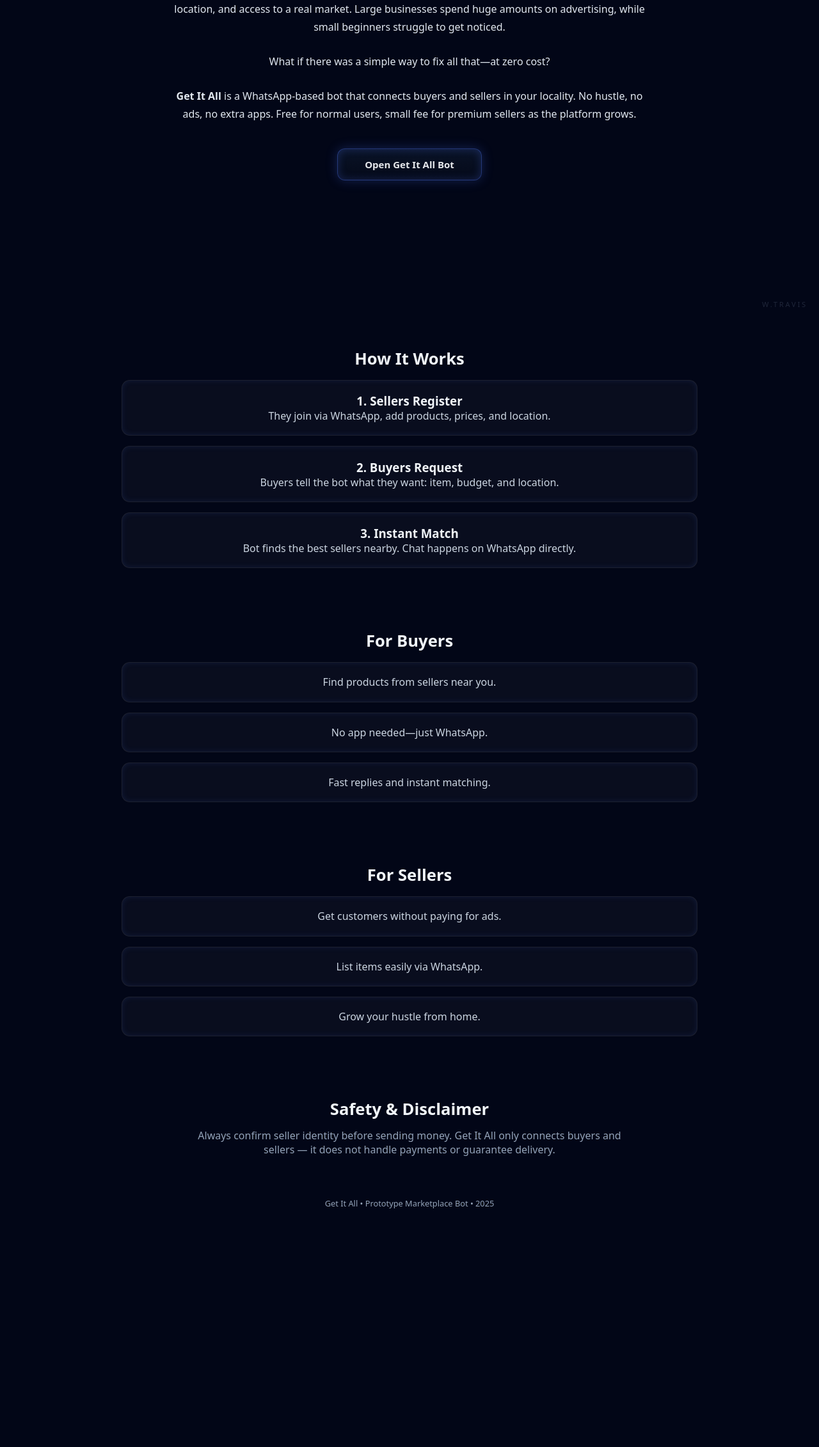
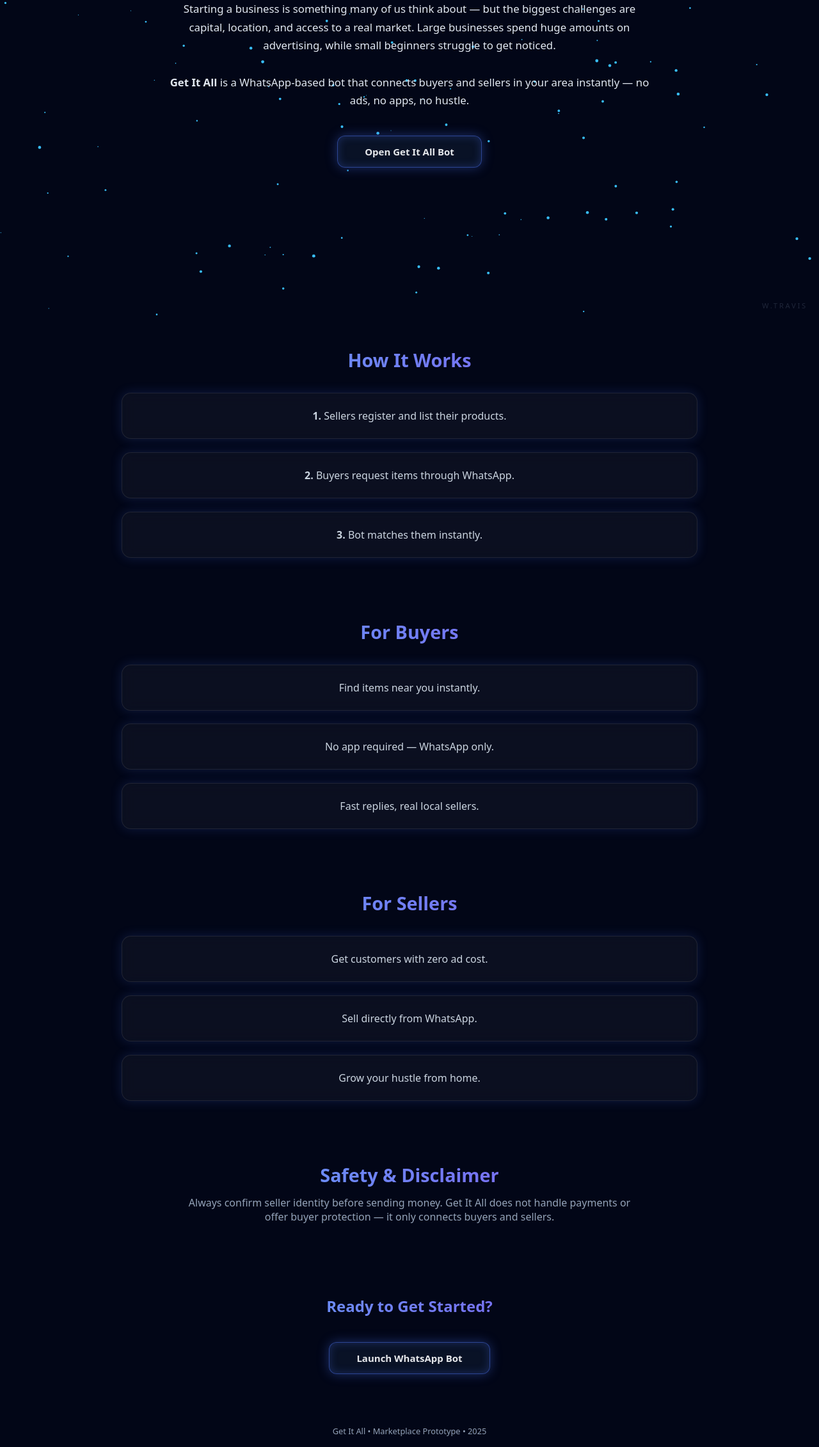
Before and after one commit to frostyphoenix644-collab/InstaBoost-tool, a plain HTML site: page index.html in a window 1280 px wide. Shown: the part 305-2567 px from the top of the page at 64% size. Before the commit the page ends 2211 px from the top, so only its background shows below. Drawn offline with Linux system fonts and the light colour scheme.

Commit message:
Update index.html

```diff
--- a/index.html
+++ b/index.html
@@ -6,7 +6,7 @@
   <meta name="viewport" content="width=device-width, initial-scale=1.0">
 
   <style>
-    /* ---------------- GLOBAL RESET ---------------- */
+    /* -------------------------------- GLOBAL RESET -------------------------------- */
     * {
       margin: 0;
       padding: 0;
@@ -18,72 +18,84 @@
       background: #020617;
       color: #f1f5f9;
       overflow-x: hidden;
+      position: relative;
     }
 
     a { text-decoration: none; color: inherit; }
 
-    /* ---------------- HERO SECTION ---------------- */
+    /* -------------------------------- STARFIELD BACKGROUND -------------------------------- */
+    #starfield {
+      position: fixed;
+      top: 0; left: 0;
+      width: 100%;
+      height: 100%;
+      z-index: -10;
+      background: #020617;
+      overflow: hidden;
+    }
+
+    canvas {
+      position: absolute;
+      top: 0; left: 0;
+      width: 100%; height: 100%;
+    }
+
+    /* -------------------------------- ANIMATED NEON TITLE -------------------------------- */
+    .neon-title {
+      background: linear-gradient(
+        90deg,
+        #3b82f6, #60a5fa, #9333ea, #22d3ee, #3b82f6
+      );
+      background-size: 400% 400%;
+      -webkit-background-clip: text;
+      color: transparent;
+      animation: glowShift 7s ease infinite;
+    }
+
+    @keyframes glowShift {
+      0% { background-position: 0% 50%; }
+      50% { background-position: 100% 50%; }
+      100% { background-position: 0% 50%; }
+    }
+
+    /* -------------------------------- HERO SECTION -------------------------------- */
     .hero {
-      position: relative;
       min-height: 100vh;
-      padding: 2rem 1.5rem;
+      padding: 3rem 1.5rem;
       display: flex;
       justify-content: center;
       align-items: center;
       text-align: center;
-      overflow: hidden;
-    }
-
-    .hero::before {
-      content: "";
-      position: absolute;
-      inset: 0;
-      background: url("bg-intro.jpg") center/cover no-repeat;
-      z-index: -2;
-    }
-
-    .hero::after {
-      content: "";
-      position: absolute;
-      inset: 0;
-      background: radial-gradient(circle at top, rgba(2,6,23,0.3), rgba(2,6,23,0.95));
-      z-index: -1;
     }
 
     .hero h1 {
-      font-size: 2.3rem;
+      font-size: 2.6rem;
       font-weight: 800;
       margin-bottom: 1rem;
-    }
-
-    .hero h1 span {
-      background: linear-gradient(to right, #38bdf8, #22c55e, #a855f7);
-      -webkit-background-clip: text;
-      color: transparent;
     }
 
     .hero p {
       max-width: 750px;
       margin: 0 auto 1.5rem auto;
-      font-size: 1rem;
+      font-size: 1.05rem;
       line-height: 1.7;
       color: #e2e8f0;
     }
 
-    /* ---------------- NEON BUTTON ---------------- */
+    /* -------------------------------- NEON BUTTON -------------------------------- */
     .neon-dark-btn {
       padding: 14px 42px;
       border-radius: 12px;
-      background: linear-gradient(180deg, rgba(10,20,40,0.95), rgba(5,10,25,0.95));
+      background: rgba(10,20,40,0.9);
       color: #e5e7eb;
       font-size: 15px;
       font-weight: 600;
-      border: 1px solid rgba(80,120,255,0.4);
+      border: 1px solid rgba(80,120,255,0.5);
       cursor: pointer;
       position: relative;
       box-shadow:
         inset 0 0 14px rgba(80,120,255,0.25),
-        0 0 18px rgba(80,120,255,0.25);
+        0 0 18px rgba(80,120,255,0.35);
       transition: all 0.25s ease;
       backdrop-filter: blur(6px);
       display: inline-block;
@@ -91,17 +103,71 @@
     }
 
     .neon-dark-btn:hover {
-      transform: translateY(-1px);
+      transform: translateY(-2px);
       box-shadow:
         inset 0 0 22px rgba(80,120,255,0.45),
         0 0 26px rgba(80,120,255,0.6);
     }
 
-    /* ---------------- REDIRECT OVERLAY ---------------- */
+    /* -------------------------------- MODERN CARD SECTIONS -------------------------------- */
+    section {
+      padding: 3rem 1.5rem;
+      text-align: center;
+    }
+
+    section h2 {
+      font-size: 1.8rem;
+      margin-bottom: .8rem;
+    }
+
+    .cards {
+      display: grid;
+      gap: 1.3rem;
+      max-width: 900px;
+      margin: 2rem auto 0 auto;
+    }
+
+    .card {
+      background: rgba(255,255,255,0.04);
+      backdrop-filter: blur(10px);
+      padding: 1.5rem;
+      border-radius: .9rem;
+      border: 1px solid rgba(255,255,255,0.09);
+      box-shadow: 0 0 18px rgba(80,120,255,0.18);
+      transition: 0.3s;
+    }
+
+    .card:hover {
+      transform: translateY(-3px);
+      box-shadow: 0 0 28px rgba(80,120,255,0.35);
+    }
+
+    .card p { color: #cbd5e1; }
+
+    /* -------------------------------- BOTTOM CTA -------------------------------- */
+    .bottom-cta {
+      text-align: center;
+      padding: 4rem 1.5rem;
+    }
+
+    .bottom-cta h2 {
+      margin-bottom: 1.5rem;
+    }
+
+    /* -------------------------------- FOOTER -------------------------------- */
+    footer {
+      padding: 1rem;
+      text-align: center;
+      font-size: .8rem;
+      color: #94a3b8;
+    }
+
+    /* -------------------------------- REDIRECT OVERLAY -------------------------------- */
     .redirect-overlay {
       position: fixed;
       inset: 0;
-      background: radial-gradient(circle at top, #020617, #000);
+      background: rgba(2,6,23,0.92);
+      backdrop-filter: blur(3px);
       display: flex;
       justify-content: center;
       align-items: center;
@@ -117,18 +183,19 @@
     }
 
     .redirect-box {
-      background: radial-gradient(circle at top left, #0b1120, #020617);
+      background: rgba(10,20,40,0.85);
       padding: 1.6rem;
-      width: 270px;
+      width: 230px;
       border-radius: 1.2rem;
       border: 1px solid rgba(59,130,246,0.6);
       text-align: center;
       box-shadow: 0 0 40px rgba(15,23,42,0.8);
     }
 
+    /* ----------- SMALLER CIRCULAR ORBIT LOADER ----------- */
     .mini-scene {
-      width: 120px;
-      height: 120px;
+      width: 80px;
+      height: 80px;
       margin: 0 auto;
       position: relative;
     }
@@ -136,23 +203,23 @@
     .mini-orbit {
       position: absolute;
       inset: 0;
-      animation: spin 10s linear infinite;
+      animation: spin 6s linear infinite;
     }
 
     .mini-dot {
-      width: 12px;
-      height: 12px;
+      width: 8px;
+      height: 8px;
       border-radius: 50%;
       position: absolute;
       top: 50%;
       left: 50%;
-      transform-origin: -40px;
-      box-shadow: 0 0 10px currentColor;
+      transform-origin: -32px;
+      box-shadow: 0 0 12px currentColor;
     }
 
     .mini-center {
-      width: 32px;
-      height: 32px;
+      width: 22px;
+      height: 22px;
       border-radius: 50%;
       background: #e5e7eb;
       position: absolute;
@@ -162,200 +229,196 @@
       display: flex;
       align-items: center;
       justify-content: center;
-      font-size: 8px;
-      font-weight: 700;
+      font-size: 6px;
+      font-weight: 800;
       color: #020617;
     }
 
-    @keyframes spin { 100% { transform: rotate(360deg); } }
-
-    .redirect-title {
-      font-size: 1rem;
-      margin-top: .6rem;
-      font-weight: 600;
+    @keyframes spin {
+      100% { transform: rotate(360deg); }
     }
 
-    .redirect-sub {
-      font-size: .85rem;
-      color: #94a3b8;
-    }
-
-    /* ---------------- SECTIONS ---------------- */
-    section {
-      padding: 3rem 1.5rem;
-      text-align: center;
-    }
-
-    section h2 {
-      font-size: 1.6rem;
-      margin-bottom: .8rem;
-    }
-
-    .cards {
-      display: grid;
-      gap: 1rem;
-      max-width: 900px;
-      margin: 1rem auto 0 auto;
-    }
-
-    .card {
-      background: rgba(255,255,255,0.03);
-      padding: 1.2rem;
-      border-radius: .8rem;
-      border: 1px solid rgba(255,255,255,0.08);
-      box-shadow: inset 0 0 10px rgba(80,120,255,0.12);
-    }
-
-    .card p { color: #cbd5e1; }
-
-    /* ---------------- FOOTER ---------------- */
-    footer {
-      padding: 1rem;
-      text-align: center;
-      font-size: .8rem;
-      color: #94a3b8;
-    }
-
-    /* ---------------- WATERMARK ---------------- */
+    /* -------------------------------- WATERMARK -------------------------------- */
     .watermark {
       position: fixed;
-      bottom: 12px;
+      bottom: 10px;
       right: 18px;
       font-size: .7rem;
       letter-spacing: .25em;
       color: rgba(200,220,255,0.15);
       user-select: none;
       pointer-events: none;
+      z-index: 9999;
     }
 
+    /* -------------------------------- MOBILE -------------------------------- */
     @media (max-width: 600px) {
-      .hero h1 { font-size: 1.8rem; }
-      .hero p { font-size: 0.9rem; }
+      .hero h1 { font-size: 2rem; }
+      .hero p { font-size: 0.92rem; }
     }
   </style>
 </head>
+
 <body>
 
-<!-- ---------------- HERO ---------------- -->
+<!-- ------------------- STARFIELD ------------------- -->
+<div id="starfield">
+  <canvas id="stars"></canvas>
+</div>
+
+<!-- ------------------- HERO ------------------- -->
 <section class="hero">
   <div>
-    <h1>Introducing <span>Get It All</span></h1>
+    <h1 class="neon-title">Get It All</h1>
     <p>
-      Starting a business is something many of us think about—but the biggest challenges
+      Starting a business is something many of us think about — but the biggest challenges
       are capital, location, and access to a real market. Large businesses spend huge
       amounts on advertising, while small beginners struggle to get noticed.
       <br><br>
-      What if there was a simple way to fix all that—at zero cost?
-      <br><br>
       <strong>Get It All</strong> is a WhatsApp-based bot that connects buyers and sellers
-      in your locality. No hustle, no ads, no extra apps. Free for normal users, small fee
-      for premium sellers as the platform grows.
+      in your area instantly — no ads, no apps, no hustle.
     </p>
 
     <button id="openBotBtn" class="neon-dark-btn">Open Get It All Bot</button>
   </div>
 </section>
 
-<!-- ---------------- REDIRECT OVERLAY ---------------- -->
+<!-- ------------------- HOW IT WORKS ------------------- -->
+<section>
+  <h2 class="neon-title">How It Works</h2>
+  <div class="cards">
+    <div class="card"><p><strong>1.</strong> Sellers register and list their products.</p></div>
+    <div class="card"><p><strong>2.</strong> Buyers request items through WhatsApp.</p></div>
+    <div class="card"><p><strong>3.</strong> Bot matches them instantly.</p></div>
+  </div>
+</section>
+
+<!-- ------------------- BUYERS ------------------- -->
+<section>
+  <h2 class="neon-title">For Buyers</h2>
+  <div class="cards">
+    <div class="card"><p>Find items near you instantly.</p></div>
+    <div class="card"><p>No app required — WhatsApp only.</p></div>
+    <div class="card"><p>Fast replies, real local sellers.</p></div>
+  </div>
+</section>
+
+<!-- ------------------- SELLERS ------------------- -->
+<section>
+  <h2 class="neon-title">For Sellers</h2>
+  <div class="cards">
+    <div class="card"><p>Get customers with zero ad cost.</p></div>
+    <div class="card"><p>Sell directly from WhatsApp.</p></div>
+    <div class="card"><p>Grow your hustle from home.</p></div>
+  </div>
+</section>
+
+<!-- ------------------- SAFETY ------------------- -->
+<section>
+  <h2 class="neon-title">Safety & Disclaimer</h2>
+  <p style="max-width:700px;margin:auto;color:#94a3b8;">
+    Always confirm seller identity before sending money. Get It All does not handle payments
+    or offer buyer protection — it only connects buyers and sellers.
+  </p>
+</section>
+
+<!-- ------------------- BOTTOM CTA ------------------- -->
+<div class="bottom-cta">
+  <h2 class="neon-title">Ready to Get Started?</h2>
+  <button id="openBotBtn2" class="neon-dark-btn">Launch WhatsApp Bot</button>
+</div>
+
+<!-- ------------------- FOOTER ------------------- -->
+<footer>
+  Get It All • Marketplace Prototype • 2025
+</footer>
+
+<!-- ------------------- WATERMARK ------------------- -->
+<div class="watermark">W.TRAVIS</div>
+
+<!-- ------------------- REDIRECT OVERLAY ------------------- -->
 <div class="redirect-overlay" id="redirectOverlay">
   <div class="redirect-box">
     <div class="mini-scene">
       <div id="miniOrbit" class="mini-orbit"></div>
-      <div class="mini-center">GET IT</div>
+      <div class="mini-center">GET</div>
     </div>
-    <div class="redirect-title">Redirecting to WhatsApp…</div>
-    <div class="redirect-sub">Matching you with Get It All Bot</div>
+    <div class="redirect-title" style="margin-top:.7rem;font-weight:600;">
+      Redirecting...
+    </div>
   </div>
 </div>
 
-<!-- ---------------- HOW IT WORKS ---------------- -->
-<section>
-  <h2>How It Works</h2>
-  <div class="cards">
+<!-- ------------------- JAVASCRIPT ------------------- -->
+<script>
+/* ------ STARFIELD CANVAS ------ */
+const canvas = document.getElementById('stars');
+const ctx = canvas.getContext('2d');
 
-    <div class="card">
-      <h3>1. Sellers Register</h3>
-      <p>They join via WhatsApp, add products, prices, and location.</p>
-    </div>
+function resize() {
+  canvas.width = window.innerWidth;
+  canvas.height = window.innerHeight;
+}
+resize();
+window.onresize = resize;
 
-    <div class="card">
-      <h3>2. Buyers Request</h3>
-      <p>Buyers tell the bot what they want: item, budget, and location.</p>
-    </div>
+let stars = [];
+for (let i = 0; i < 140; i++) {
+  stars.push({
+    x: Math.random() * canvas.width,
+    y: Math.random() * canvas.height,
+    z: Math.random() * 1.2 + 0.3,
+    s: Math.random() * 2 + 0.5
+  });
+}
 
-    <div class="card">
-      <h3>3. Instant Match</h3>
-      <p>Bot finds the best sellers nearby. Chat happens on WhatsApp directly.</p>
-    </div>
+function drawStars() {
+  ctx.clearRect(0,0,canvas.width,canvas.height);
+  ctx.fillStyle = "#38bdf8";
 
-  </div>
-</section>
+  stars.forEach(star => {
+    ctx.beginPath();
+    ctx.arc(star.x, star.y, star.s, 0, Math.PI*2);
+    ctx.fill();
+    star.y += star.z * 0.3;  // slow movement
+    if (star.y > canvas.height) star.y = 0;
+  });
 
-<!-- ---------------- FOR BUYERS ---------------- -->
-<section>
-  <h2>For Buyers</h2>
-  <div class="cards">
-    <div class="card"><p>Find products from sellers near you.</p></div>
-    <div class="card"><p>No app needed—just WhatsApp.</p></div>
-    <div class="card"><p>Fast replies and instant matching.</p></div>
-  </div>
-</section>
+  requestAnimationFrame(drawStars);
+}
+drawStars();
 
-<!-- ---------------- FOR SELLERS ---------------- -->
-<section>
-  <h2>For Sellers</h2>
-  <div class="cards">
-    <div class="card"><p>Get customers without paying for ads.</p></div>
-    <div class="card"><p>List items easily via WhatsApp.</p></div>
-    <div class="card"><p>Grow your hustle from home.</p></div>
-  </div>
-</section>
+/* ------ BUILD SMALLER BLUE+AQUA LOADER DOTS ------ */
+const miniOrbit = document.getElementById("miniOrbit");
+const loaderColors = ["#60a5fa", "#22d3ee", "#3b82f6", "#2dd4bf"];
+const radius = 32;
 
-<!-- ---------------- SAFETY ---------------- -->
-<section>
-  <h2>Safety & Disclaimer</h2>
-  <p style="max-width:700px;margin:auto;color:#94a3b8;">
-    Always confirm seller identity before sending money.
-    Get It All only connects buyers and sellers — it does not handle payments
-    or guarantee delivery.
-  </p>
-</section>
+loaderColors.forEach((color, i) => {
+  const dot = document.createElement("div");
+  dot.className = "mini-dot";
+  dot.style.background = color;
+  dot.style.color = color;
+  const angle = (360 / loaderColors.length) * i;
+  dot.style.transform = `rotate(${angle}deg) translateX(${radius}px)`;
+  miniOrbit.appendChild(dot);
+});
 
-<!-- ---------------- FOOTER ---------------- -->
-<footer>
-  Get It All • Prototype Marketplace Bot • 2025
-</footer>
-
-<!-- ---------------- WATERMARK ---------------- -->
-<div class="watermark">W.TRAVIS</div>
-
-<!-- ---------------- JS (Redirect Logic) ---------------- -->
-<script>
+/* ------ REDIRECT LOGIC ------ */
 const openBtn = document.getElementById("openBotBtn");
+const openBtn2 = document.getElementById("openBotBtn2");
 const overlay = document.getElementById("redirectOverlay");
-  const miniOrbit = document.getElementById("miniOrbit");
 
 const waLink =
   "https://wa.me/254707992801?text=Hello%20Get%20It%20All%20Bot,%20I%20want%20to%20buy%20or%20sell";
 
-  const miniColors = ["#60a5fa", "#22c55e", "#a855f7", "#f97316"];
-  const miniRadius = 40;
+function triggerRedirect() {
+  overlay.classList.add("active");
+  setTimeout(() => { window.location.href = waLink; }, 1200);
+}
 
-  miniColors.forEach((color, i) => {
-    const dot = document.createElement("div");
-    dot.className = "mini-dot";
-    dot.style.background = color;
-    dot.style.color = color;
-    const angle = (360 / miniColors.length) * i;
-    dot.style.transform = `rotate(${angle}deg) translateX(${miniRadius}px)`;
-    miniOrbit.appendChild(dot);
-  });
+openBtn.addEventListener("click", triggerRedirect);
+openBtn2.addEventListener("click", triggerRedirect);
 
-  openBtn.addEventListener("click", e => {
-    e.preventDefault();
-    overlay.classList.add("active");
-    setTimeout(() => { window.location.href = waLink; }, 1400);
-  });
 </script>
 
 </body>
```
Lines whose indentation alone changed are shown as unchanged.
